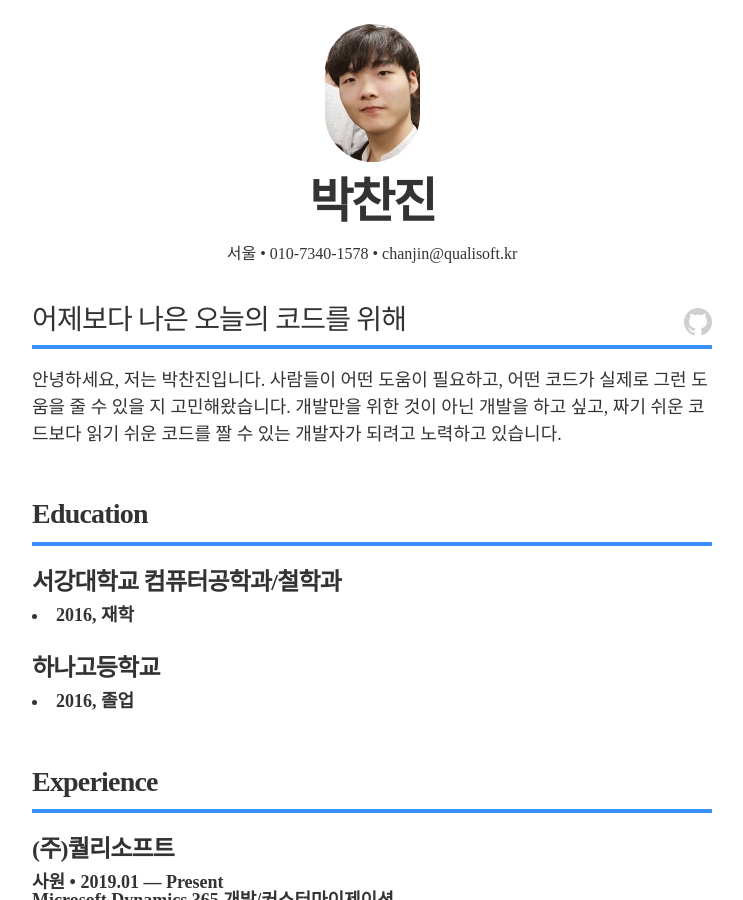
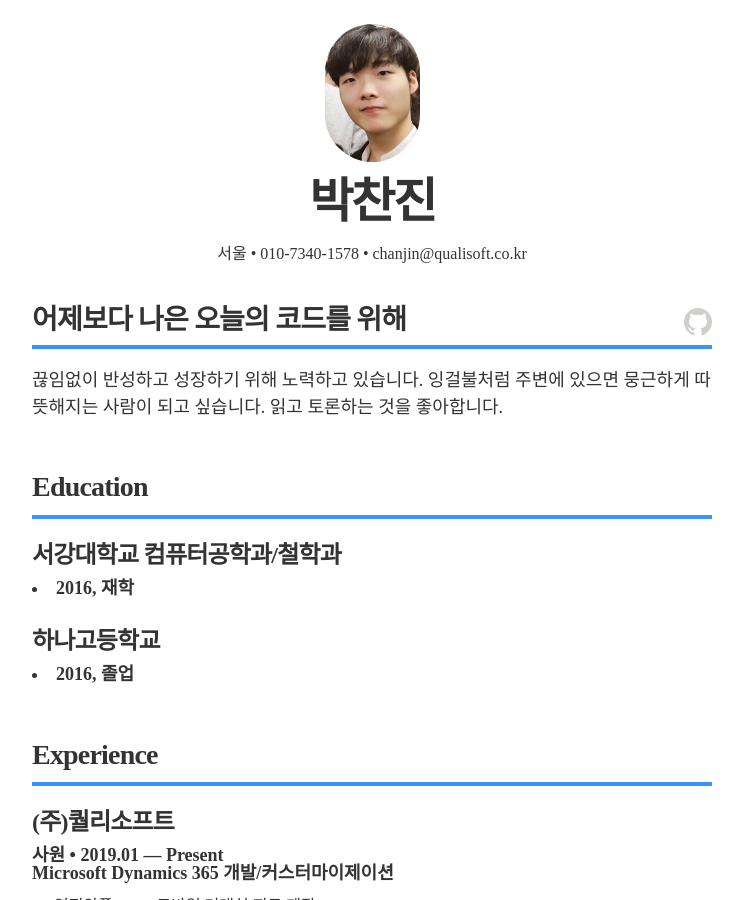
Before and after one commit to proxent/resume2, a Jekyll site: the page built from index.html, in a window 1280 px wide and 900 px high. Shown: the whole window, without its empty margins (268-1011 px from the left). Built offline with Jekyll 4.4.1, drawn with Linux system fonts in a browser that asks for light colours.

Commit message:
major fixes

```diff
--- a/_config.yml
+++ b/_config.yml
@@ -11,19 +11,19 @@ sass:
 # Resume settings
 resume_avatar:                  "true"
 resume_name:                    "박찬진"
-resume_title:                   "어제보다 나은 오늘의 코드를 위해"
+resume_title:                   "<b>어제보다 나은 오늘의 코드를 위해</b>"
 
 # used for the contact button in _layouts/resume.html
-resume_contact_email:           "chanjin@qualisoft.kr"
+resume_contact_email:           "chanjin@qualisoft.co.kr"
 
 # the next two items are used for schema itemprops in _layouts/resume.html
 resume_contact_telephone:       "010-7340-1578"
 resume_contact_address:         "서울"
 
-resume_header_contact_info:     "서울 • 010-7340-1578 • chanjin@qualisoft.kr"
+resume_header_contact_info:     "서울 • 010-7340-1578 • chanjin@qualisoft.co.kr"
 display_header_contact_info:    "true"
 
-resume_header_intro: "<p>안녕하세요, 저는 박찬진입니다. 사람들이 어떤 도움이 필요하고, 어떤 코드가 실제로 그런 도움을 줄 수 있을 지 고민해왔습니다. 개발만을 위한 것이 아닌 개발을 하고 싶고, 짜기 쉬운 코드보다 읽기 쉬운 코드를 짤 수 있는 개발자가 되려고 노력하고 있습니다. </p>"
+resume_header_intro: "<p>끊임없이 반성하고 성장하기 위해 노력하고 있습니다. 잉걸불처럼 주변에 있으면 뭉근하게 따뜻해지는 사람이 되고 싶습니다. 읽고 토론하는 것을 좋아합니다. </p>"
 
 # use "yes" to display the email contact button,
 # "no" to display an "I'm not looking for work" message,
```
